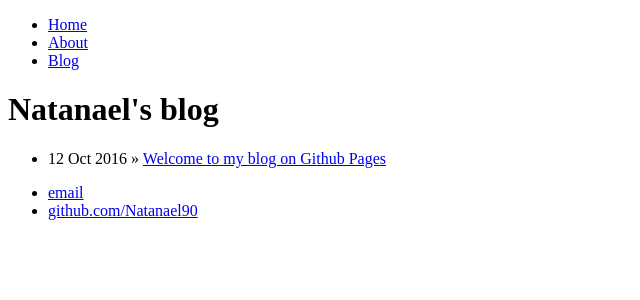
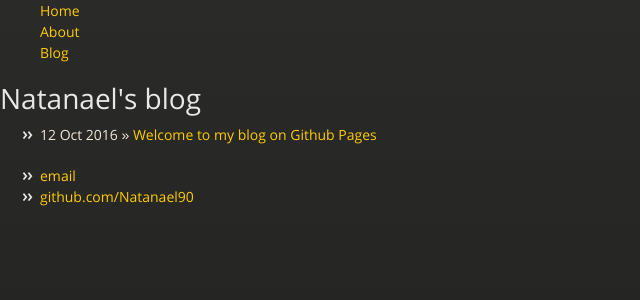
Before and after one commit to Natanael90/natanael90.github.io, a Jekyll site: the page built from blog/index.html, in a window 1280 px wide. Shown: the top 300 px of the page, without its empty margins (0-640 px from the left). Built offline with Jekyll 4.4.1, drawn with Linux system fonts in a browser that asks for light colours; nearby versions of some CDN libraries.

Commit message:
Update default.html
Proper paths

```diff
--- a/_layouts/default.html
+++ b/_layouts/default.html
@@ -3,15 +3,15 @@
 <head>
 <title>{{ page.title }}</title>
 <!-- link to main stylesheet -->
-<link rel="stylesheet" href="stylesheets/styles.css">
-    <link rel="stylesheet" href="stylesheets/github-dark.css">
+<link rel="stylesheet" href="../stylesheets/styles.css">
+    <link rel="stylesheet" href="../stylesheets/github-dark.css">
     <script src="https://ajax.googleapis.com/ajax/libs/jquery/1.7.1/jquery.min.js"></script>
-    <script src="javascripts/respond.js"></script>
+    <script src="../javascripts/respond.js"></script>
     <!--[if lt IE 9]>
       <script src="//html5shiv.googlecode.com/svn/trunk/html5.js"></script>
     <![endif]-->
     <!--[if lt IE 8]>
-    <link rel="stylesheet" href="stylesheets/ie.css">
+    <link rel="stylesheet" href="../stylesheets/ie.css">
     <![endif]-->
     <meta name="viewport" content="width=device-width, initial-scale=1, user-scalable=no">
 </head>
```
